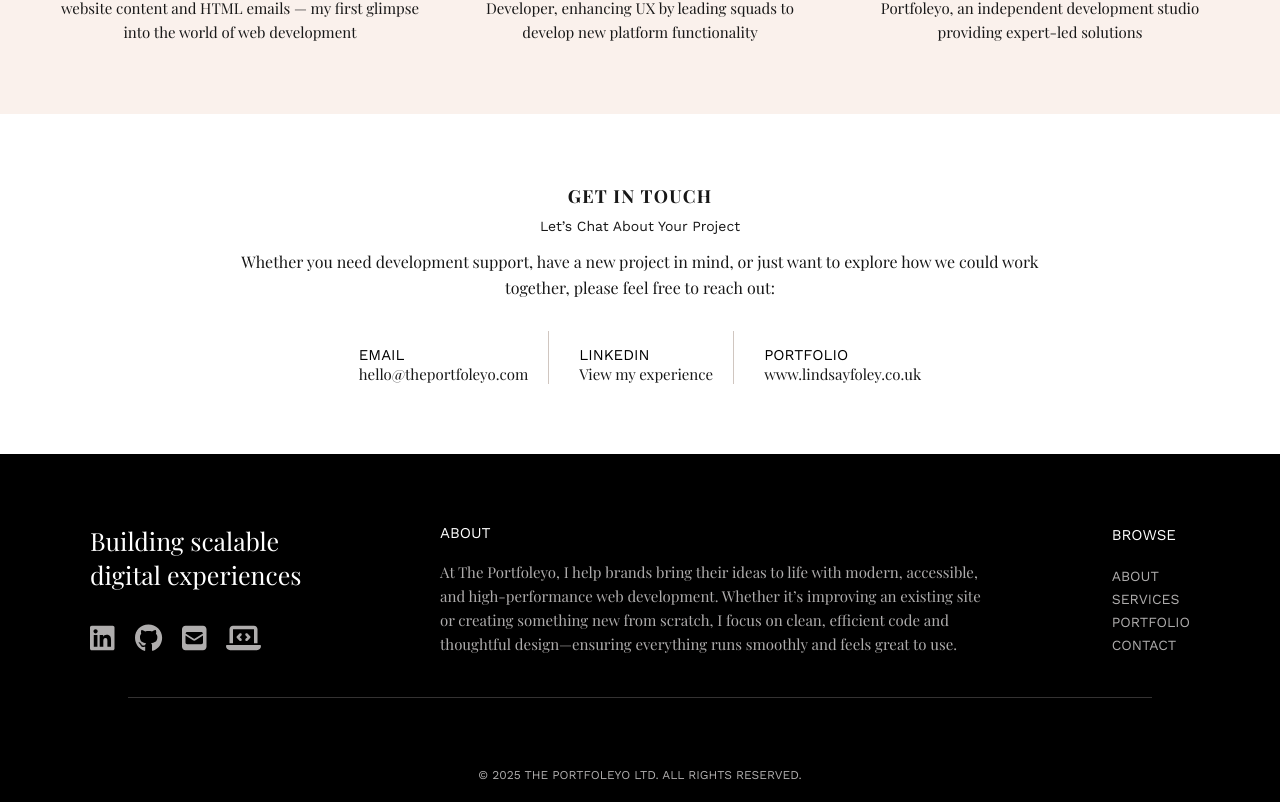
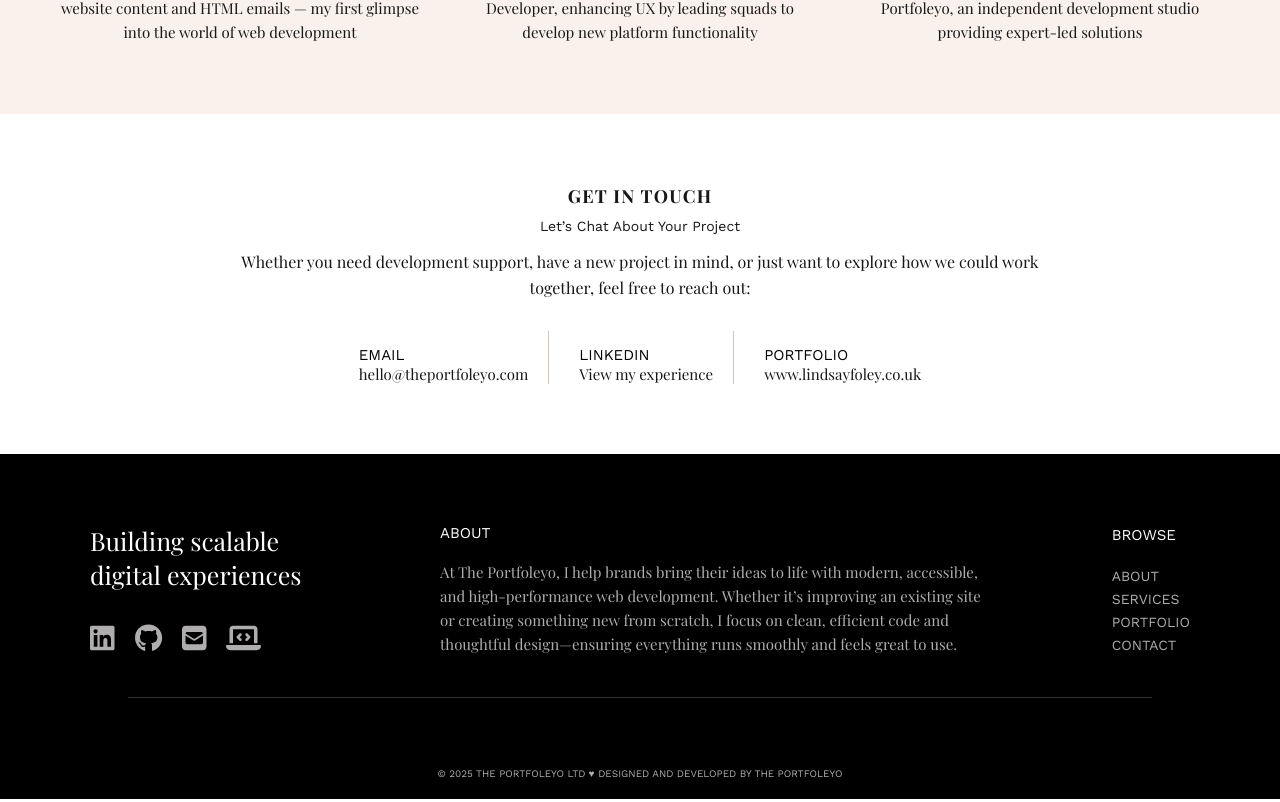
Before and after one commit to lindsayfoley/portfoleyo, a Next.js app: page /about in a window 1280 px wide. Shown: the part 968-1770 px from the top of the page. Built offline with nearby package versions, Linux system fonts and the light colour scheme; a web font is replaced by a local one.

Commit message:
copy and footer styling tweaks

```diff
--- a/src/components/footer/footer.module.css
+++ b/src/components/footer/footer.module.css
@@ -79,7 +79,7 @@
     font-family: "Work Sans", serif;
     text-transform: uppercase;
     padding: 20px 0 20px 0;
-    font-size: 12px;
+    font-size: 10px;
     text-align: center;
     display: block;
 }
--- a/src/constants/about/content.tsx
+++ b/src/constants/about/content.tsx
@@ -62,7 +62,7 @@ export const ABOUT_CONTENT = {
       title: "Get in Touch",
       subtitle: "Let’s Chat About Your Project",
       description:
-        "Whether you need development support, have a new project in mind, or just want to explore how we could work together, please feel free to reach out:",
+        "Whether you need development support, have a new project in mind, or just want to explore how we could work together, feel free to reach out:",
       theme: colourTheme.muted,
     },
   },
--- a/src/constants/footer/content.ts
+++ b/src/constants/footer/content.ts
@@ -8,5 +8,5 @@ export const FOOTER_CONTENT = {
   browse: {
     title: "Browse",
   },
-  copyright: "The Portfoleyo Ltd. All Rights Reserved.",
+  copyright: "The Portfoleyo Ltd ♥ Designed and developed by The Portfoleyo",
 };
--- a/src/constants/porfolio/content.ts
+++ b/src/constants/porfolio/content.ts
@@ -15,7 +15,7 @@ export const PORTFOLIO_CONTENT = {
     title: "Recent Work",
     subtitle: "Real-world examples",
     description:
-      "From building new sites and apps to enhancing existing platforms, I focus on creating smooth, scalable, and user-friendly digital experiences. Here’s a look at some projects I’ve worked on.",
+      "From building new sites and apps to enhancing existing platforms, I focus on creating smooth and user-friendly digital experiences. Here’s a look at some past projects I’ve worked on:",
     isTitleFirst: true,
     isH1Element: true,
     theme: colourTheme.highlight,
```
